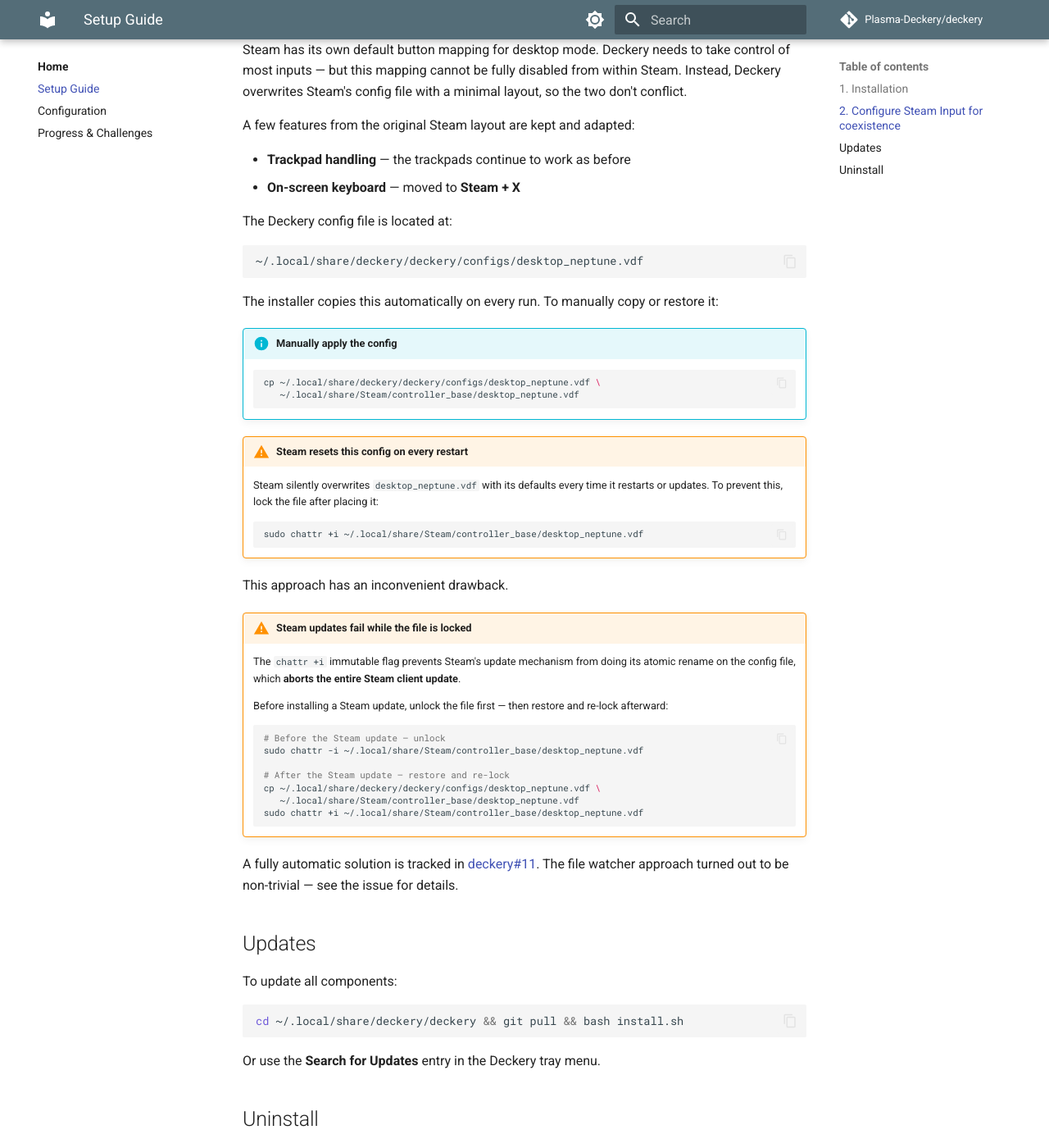
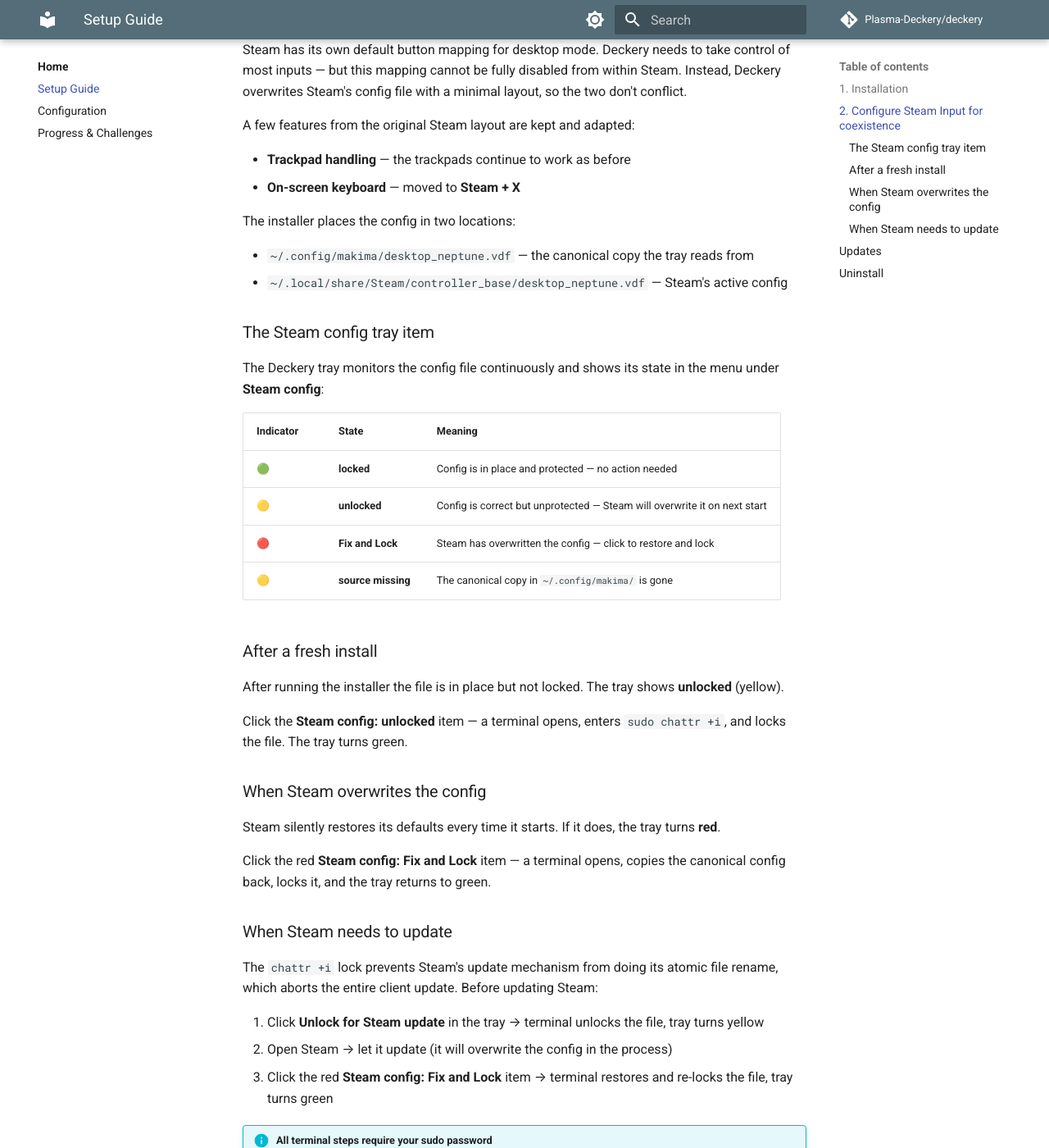
Before and after one commit to Plasma-Deckery/deckery, an MkDocs documentation site: the page built from docs/setup-guide.md, in a window 1280 px wide and 1400 px high, scrolled down 805 px. Shown: the whole window at 82% size. Built offline with MkDocs 1.6.1 and Material for MkDocs 9.7.7, drawn with Linux system fonts in a browser that asks for light colours; comment, search, counter and statistics services are not loaded; some of the changed text lies outside the part shown.

Commit message:
docs: update setup guide with tray-based Steam config workflow
Replace the manual chattr command blocks with documentation of the
new tray menu items (locked/unlocked/overwritten states, Fix and Lock,
Unlock for Steam update). Add state table and three scenario sections
(fresh install, Steam overwrites, Steam update).

````diff
--- a/docs/setup-guide.md
+++ b/docs/setup-guide.md
@@ -34,45 +34,46 @@
 - **Trackpad handling** — the trackpads continue to work as before
 - **On-screen keyboard** — moved to **Steam + X**
 
-The Deckery config file is located at:
+The installer places the config in two locations:
 
-```
-~/.local/share/deckery/deckery/configs/desktop_neptune.vdf
-```
+- `~/.config/makima/desktop_neptune.vdf` — the canonical copy the tray reads from
+- `~/.local/share/Steam/controller_base/desktop_neptune.vdf` — Steam's active config
 
-The installer copies this automatically on every run. To manually copy or restore it:
+### The Steam config tray item
 
-!!! info "Manually apply the config"
-    ```bash
-    cp ~/.local/share/deckery/deckery/configs/desktop_neptune.vdf \
-       ~/.local/share/Steam/controller_base/desktop_neptune.vdf
-    ```
+The Deckery tray monitors the config file continuously and shows its state in the menu under **Steam config**:
 
-!!! warning "Steam resets this config on every restart"
-    Steam silently overwrites `desktop_neptune.vdf` with its defaults every time it restarts or updates. To prevent this, lock the file after placing it:
+| Indicator | State | Meaning |
+|---|---|---|
+| 🟢 | **locked** | Config is in place and protected — no action needed |
+| 🟡 | **unlocked** | Config is correct but unprotected — Steam will overwrite it on next start |
+| 🔴 | **Fix and Lock** | Steam has overwritten the config — click to restore and lock |
+| 🟡 | **source missing** | The canonical copy in `~/.config/makima/` is gone |
 
-    ```bash
-    sudo chattr +i ~/.local/share/Steam/controller_base/desktop_neptune.vdf
-    ```
+### After a fresh install
 
-This approach has an inconvenient drawback.
+After running the installer the file is in place but not locked. The tray shows **unlocked** (yellow).
 
-!!! warning "Steam updates fail while the file is locked"
-    The `chattr +i` immutable flag prevents Steam's update mechanism from doing its atomic rename on the config file, which **aborts the entire Steam client update**.
+Click the **Steam config: unlocked** item — a terminal opens, enters `sudo chattr +i`, and locks the file. The tray turns green.
 
-    Before installing a Steam update, unlock the file first — then restore and re-lock afterward:
+### When Steam overwrites the config
 
-    ```bash
-    # Before the Steam update — unlock
-    sudo chattr -i ~/.local/share/Steam/controller_base/desktop_neptune.vdf
+Steam silently restores its defaults every time it starts. If it does, the tray turns **red**.
 
-    # After the Steam update — restore and re-lock
-    cp ~/.local/share/deckery/deckery/configs/desktop_neptune.vdf \
-       ~/.local/share/Steam/controller_base/desktop_neptune.vdf
-    sudo chattr +i ~/.local/share/Steam/controller_base/desktop_neptune.vdf
-    ```
+Click the red **Steam config: Fix and Lock** item — a terminal opens, copies the canonical config back, locks it, and the tray returns to green.
 
-A fully automatic solution is tracked in [deckery#11](https://github.com/Plasma-Deckery/deckery/issues/11). The file watcher approach turned out to be non-trivial — see the issue for details.
+### When Steam needs to update
+
+The `chattr +i` lock prevents Steam's update mechanism from doing its atomic file rename, which aborts the entire client update. Before updating Steam:
+
+1. Click **Unlock for Steam update** in the tray → terminal unlocks the file, tray turns yellow
+2. Open Steam → let it update (it will overwrite the config in the process)
+3. Click the red **Steam config: Fix and Lock** item → terminal restores and re-locks the file, tray turns green
+
+!!! info "All terminal steps require your sudo password"
+    `chattr +i/-i` requires root privileges. Each terminal walks you through the operation and shows a ✓ or ✗ result before closing.
+
+Full technical background and plans for future automation in [deckery#11](https://github.com/Plasma-Deckery/deckery/issues/11).
 
 ## Updates
 
````
